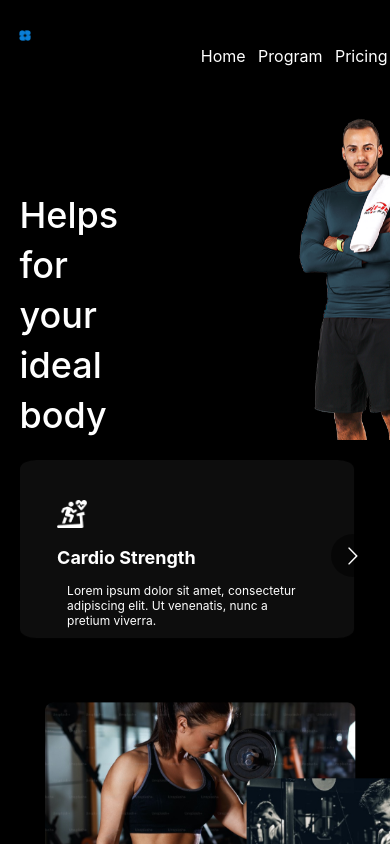
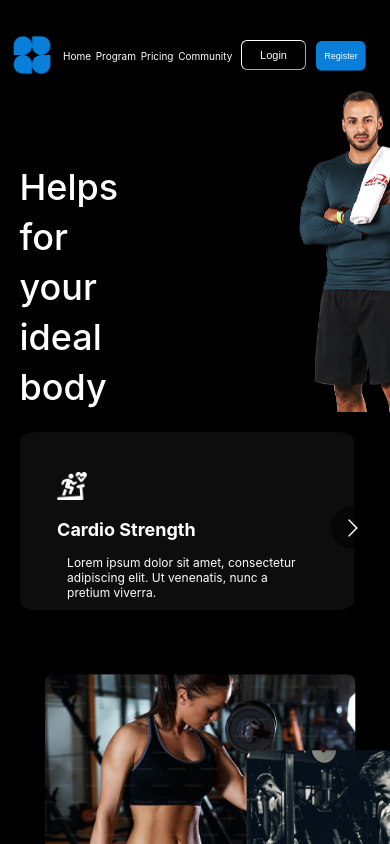
Before and after one commit to Timmy0007/gym-center, a React (Create React App) app: page / in a window 390 px wide. Shown: the top 844 px of the page. Built offline with nearby package versions, Linux system fonts and the light colour scheme.

Commit message:
responsiveness start

```diff
--- a/src/Components/Header/Header.css
+++ b/src/Components/Header/Header.css
@@ -47,3 +47,87 @@
     border-color: #097FD9;
     border-radius: 6px;
 }
+
+@media screen and (max-width: 569px) {
+
+    .logo{
+        margin-top: 5px;
+        margin-left: 0;
+        width: 40px;
+        height: 40px;
+    }
+
+
+    .hppc{
+        margin-top: 10px;
+        gap: 3%;
+        margin-left: 3%;
+        font-size: 10px;
+    }
+
+    .header-buttons{
+        margin-left: 6%;
+    }
+
+    .login{
+        font-size: 9px;
+        width: 35px;
+        height: 30px;
+    }
+
+    .register{
+        margin-left: 10px;
+        font-size: 9px;
+        width: 50px;
+        height: 30px;
+    }
+
+}
+
+@media screen and (min-width: 721px) and (max-width: 1021px) {
+
+    .logo{
+        margin-top: 5px;
+        margin-left: 3%;
+        width: 50px;
+        height: 50px;
+    }
+
+
+    .hppc{
+        gap: 5%;
+        margin-left: 3%;
+        font-size: 17px;
+    }
+
+    .header-buttons{
+        margin-left: 10%;
+    }
+
+
+
+}
+
+@media screen and (min-width: 1022px) and (max-width: 1201px) {
+
+
+}
+
+
+
+
+
+@media screen and (max-width: 569px) {
+
+
+}
+
+@media screen and (min-width: 721px) and (max-width: 1021px) {
+
+
+}
+
+@media screen and (min-width: 1022px) and (max-width: 1201px) {
+
+
+}
```
